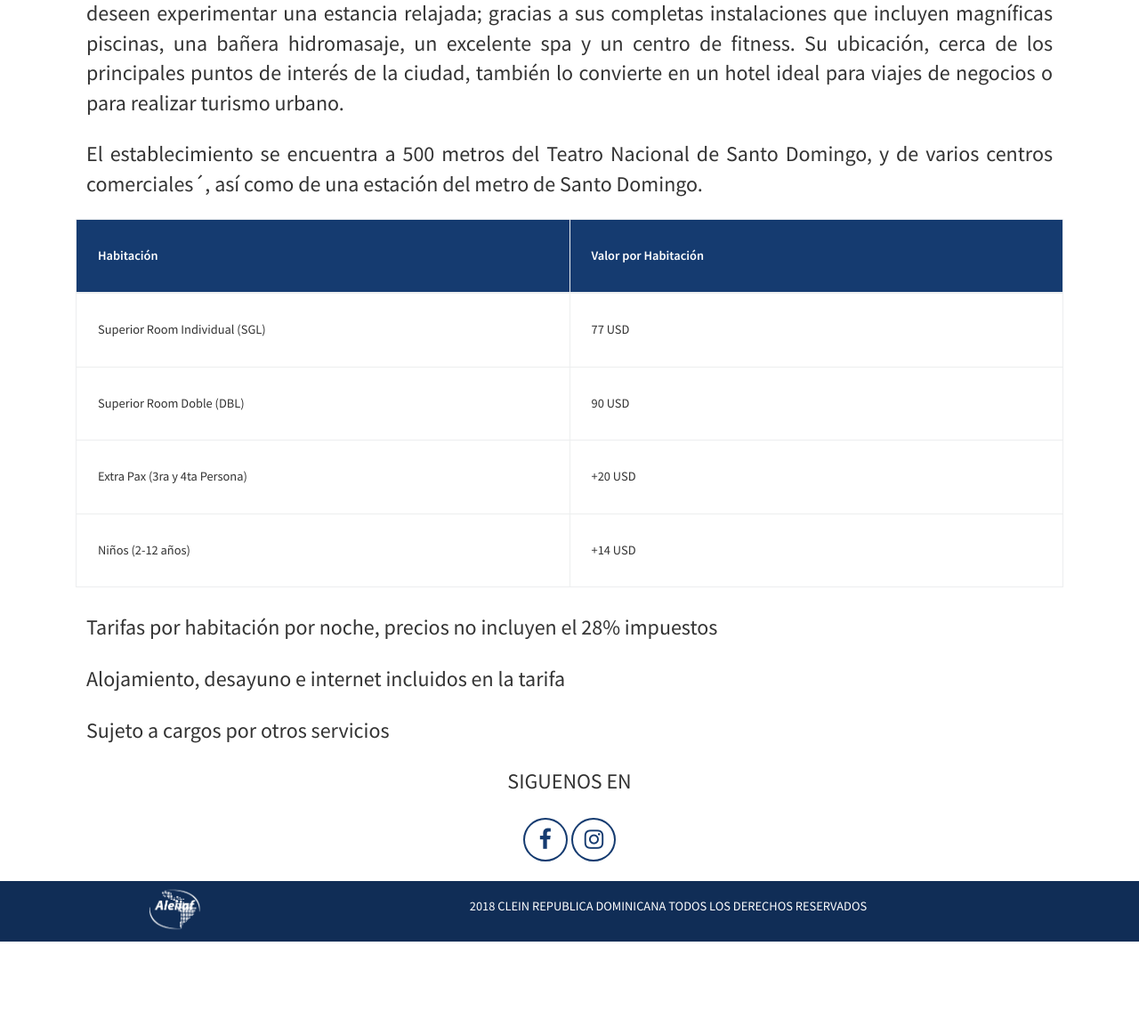
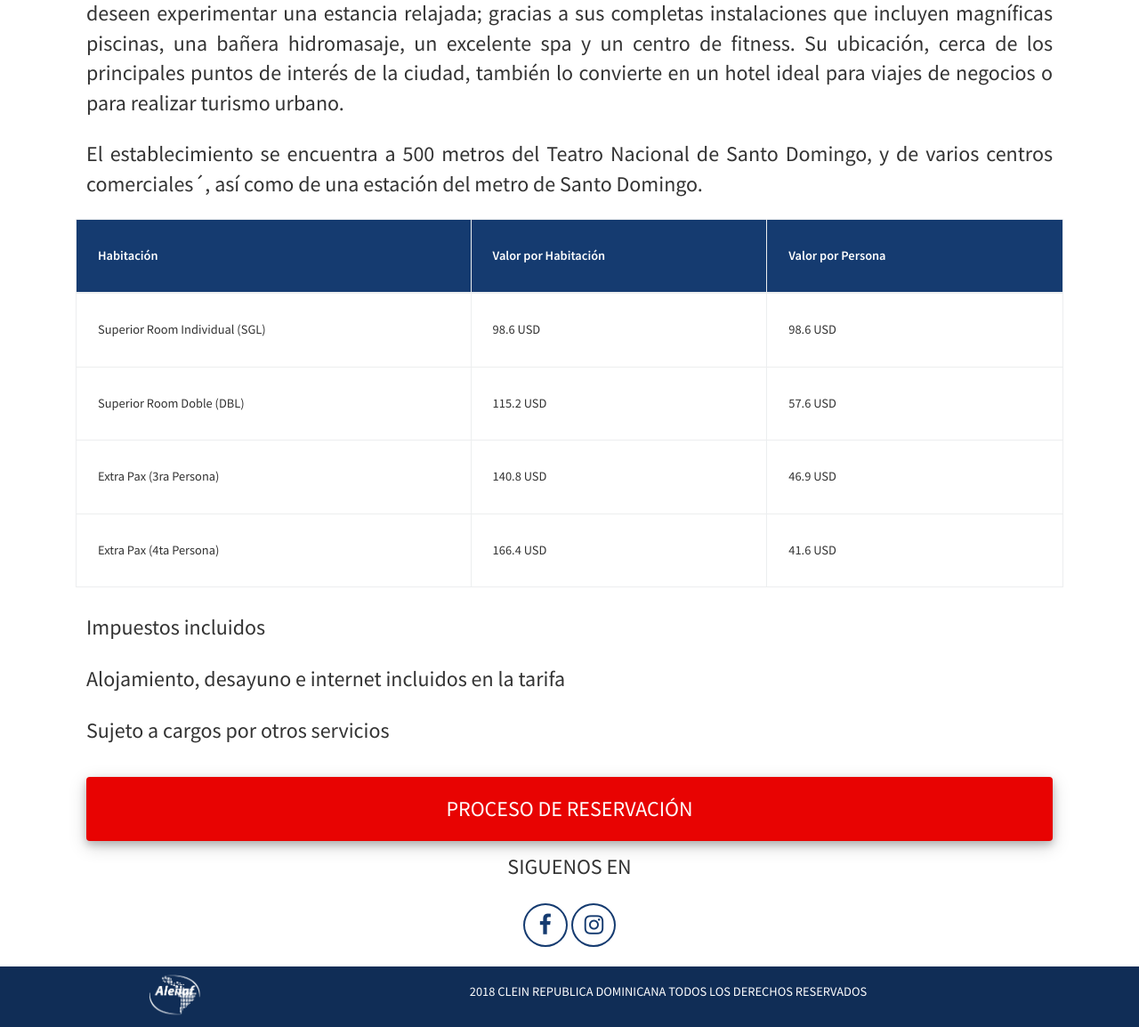
Before and after one commit to zoftco/cleindo, a PHP site: page /CleinFinal/hotelsede.php in a window 1280 px wide. Shown: the part 1017-2171 px from the top of the page at 89% size. Before the commit the page ends 2075 px from the top, so only its background shows below. Run offline with PHP 8.4, Linux system fonts and the light colour scheme; some libraries are stand-ins or nearby versions.

Commit message:
Cambios en el hotel sede

```diff
--- a/hotelsede.php
+++ b/hotelsede.php
@@ -13,11 +13,14 @@
         <table class="table table-bordered">
             <thead>
             <tr >
-                <th scope="col" width="50%">
+                <th scope="col" width="40%">
                     <p><b><span>Habitación</span></b></p>
                 </th>
-                <th scope="col" width="50%">
+                <th scope="col" width="30%">
                     <p><b><span>Valor por Habitación</span></b></p>
+                </th>
+                <th scope="col" width="30%">
+                    <p><b><span>Valor por Persona</span></b></p>
                 </th>
             </tr>
             </thead>
@@ -27,7 +30,10 @@
                     <p>Superior Room Individual (SGL)</p>
                 </td>
                 <td >
-                    <p>77 USD</p>
+                    <p>98.6 USD</p>
+                </td>
+                <td >
+                    <p>98.6 USD</p>
                 </td>
             </tr>
             <tr >
@@ -35,29 +41,41 @@
                     <p>Superior Room Doble (DBL)</p>
                 </td>
                 <td >
-                    <p>90 USD</p>
+                    <p>115.2 USD</p>
+                </td>
+                <td >
+                    <p>57.6 USD</p>
                 </td>
             </tr>
             <tr >
                 <td>
-                    <p>Extra Pax (3ra y 4ta Persona)</p>
+                    <p>Extra Pax (3ra Persona)</p>
                 </td>
                 <td >
-                    <p>+20 USD</p>
+                    <p>140.8 USD</p>
+                </td>
+                <td >
+                    <p>46.9 USD</p>
                 </td>
             </tr>
             <tr >
                 <td>
-                    <p>Niños (2-12 años)</p>
+                    <p>Extra Pax (4ta Persona)</p>
                 </td>
                 <td >
-                    <p>+14 USD</p>
+                    <p>166.4 USD</p>
+                </td>
+                <td >
+                    <p>41.6 USD</p>
                 </td>
             </tr>
         </table>
-        <p>Tarifas por habitación por noche, precios no incluyen el 28% impuestos</p>
+        <p>Impuestos incluidos</p>
         <p>Alojamiento, desayuno e internet incluidos en la tarifa</p>
         <p>Sujeto a cargos por otros servicios</p>
+        <nav class="nav nav-pills nav-justified">
+            <a class="nav-item nav-link" href="files/CLEINRD2018_procesodereservacion_hotelbarcelo.pdf">PROCESO DE RESERVACIÓN</a>
+        </nav>
     </div>
 </section>
 
```
Also changed, not shown: 1 other file.
